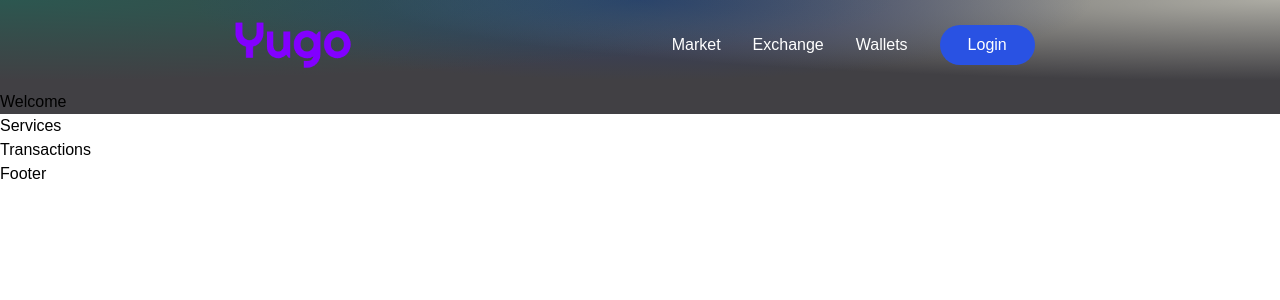
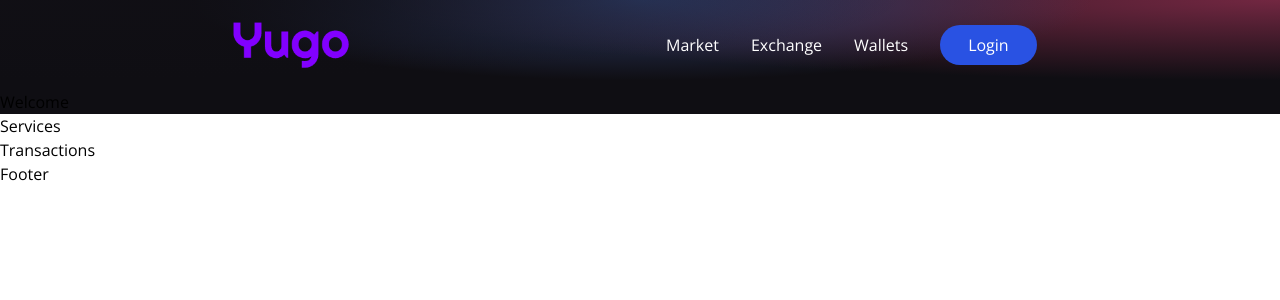
Before and after one commit to xMayble/yugo, a React (Vite) app in the folder client/: page / in a window 1280 px wide. Shown: the top 300 px of the page. Built offline with nearby package versions, Linux system fonts and the light colour scheme.

Commit message:
changed the style and appearance

```diff
--- a/client/src/index.css
+++ b/client/src/index.css
@@ -8,21 +8,21 @@
 
 body {
   margin: 0;
-  font-family: "Arial", sans-serif;
+  font-family: "Open Sans", sans-serif;
   -webkit-font-smoothing: antialiased;
   -moz-osx-font-smoothing: grayscale;
 }
 
 .gradient-bg-welcome {
-  background-color:#414044;
+  background-color:#0f0e13;
   background-image:
-    radial-gradient(at 0% 0%, rgba(2, 133, 104, 0.33) 0, transparent 50%),
+    radial-gradient(at 0% 0%, hsla(253,16%,7%,1) 0, transparent 50%),
     radial-gradient(at 50% 0%, hsla(225,39%,30%,1) 0, transparent 50%),
-    radial-gradient(at 100% 0%, rgb(172, 171, 163) 0, transparent 50%);
+    radial-gradient(at 100% 0%, hsla(339,49%,30%,1) 0, transparent 50%);
 }
 
 .gradient-bg-services {
-  background-color:#575757;
+  background-color:#0f0e13;
   background-image:
     radial-gradient(at 0% 0%, hsla(253,16%,7%,1) 0, transparent 50%),
     radial-gradient(at 50% 100%, hsla(225,39%,25%,1) 0, transparent 50%);
```
